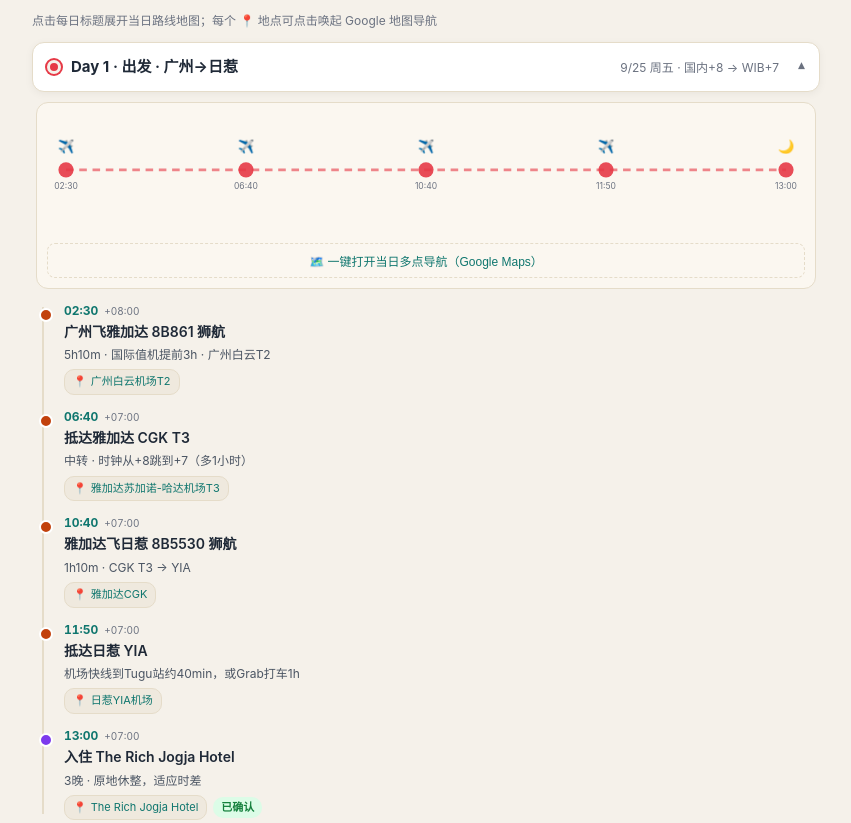
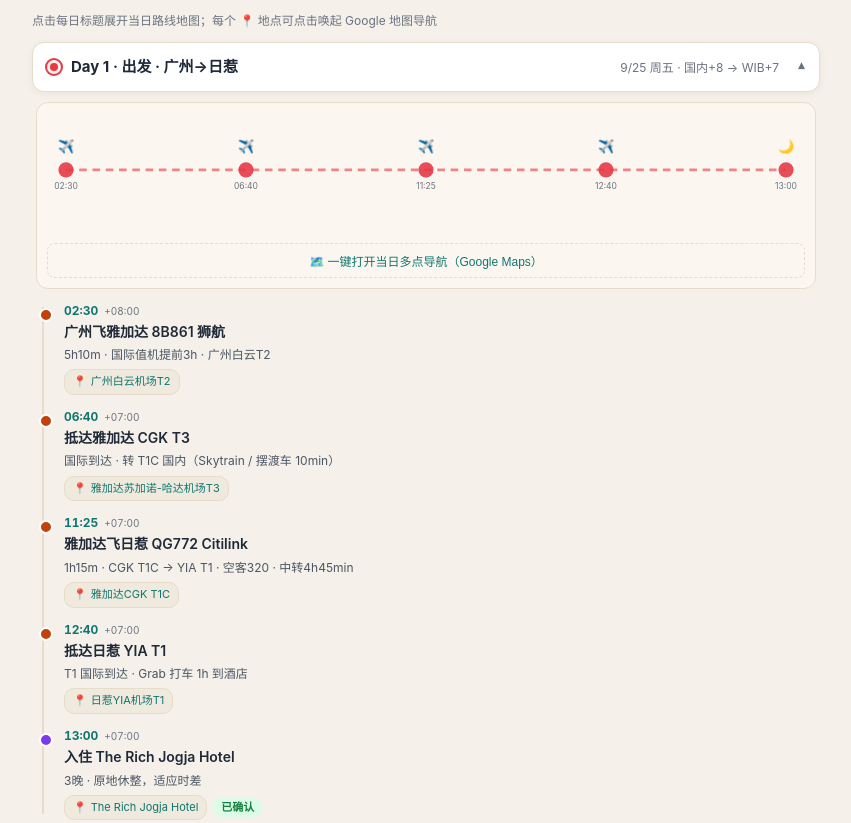
Before and after one commit to veeee-xie/-online, a plain HTML site: page index.html in a window 1280 px wide. Shown: the part 2132-2955 px from the top of the page, without its empty margins (214-1065 px from the left). Drawn offline with Linux system fonts and the light colour scheme.

Commit message:
Update flight details and itinerary in index.html

```diff
--- a/index.html
+++ b/index.html
@@ -276,7 +276,7 @@ code{background:var(--bg2);padding:1px 5px;border-radius:4px;font-size:12px;colo
       <thead><tr><th>日期</th><th>航班</th><th>出发→到达</th><th>时长</th><th>状态</th></tr></thead>
       <tbody>
         <tr><td>9/25</td><td>8B861 狮航</td><td>02:30 广州CAN·T2 → 06:40 雅加达CGK·T3</td><td>5h10m</td><td><span class="pill ok">已出票</span></td></tr>
-        <tr><td>9/25</td><td>8B5530 狮航</td><td>10:40 雅加达CGK·T3 → 11:50 日惹YIA</td><td>1h10m</td><td><span class="pill ok">已出票</span></td></tr>
+        <tr><td>9/25</td><td>QG772 Citilink</td><td>11:25 雅加达CGK·T1C → 12:40 日惹YIA·T1</td><td>1h15m</td><td><span class="pill ok">已改签</span></td></tr>
         <tr><td>9/30</td><td>IU726 Super Air Jet</td><td>15:30 泗水SUB → 18:00 科莫多LBJ</td><td>1h30m</td><td><span class="pill ok">已出票</span></td></tr>
         <tr><td>10/3</td><td>QZ643 亚航</td><td>10:35 科莫多LBJ → 11:45 巴厘岛DPS</td><td>1h10m</td><td><span class="pill ok">已出票</span></td></tr>
         <tr><td>10/6</td><td>SQ949+SQ894 新航</td><td>07:15 巴厘岛DPS → 10:00 新加坡SIN → 17:05 香港HKG</td><td>共9h50m</td><td><span class="pill ok">已出票</span></td></tr>
@@ -382,9 +382,9 @@ const DAYS = [
   {n:1,date:"9/25 周五",title:"出发 · 广州→日惹",color:"#E63946",tz:"国内+8 → WIB+7",
     items:[
       {t:"02:30",tz:"+08:00",type:"flight",title:"广州飞雅加达 8B861 狮航",desc:"5h10m · 国际值机提前3h · 广州白云T2",lat:23.3972,lng:113.3129,loc:"广州白云机场T2"},
-      {t:"06:40",tz:"+07:00",type:"flight",title:"抵达雅加达 CGK T3",desc:"中转 · 时钟从+8跳到+7（多1小时）",lat:-6.1256,lng:106.6559,loc:"雅加达苏加诺-哈达机场T3"},
-      {t:"10:40",tz:"+07:00",type:"flight",title:"雅加达飞日惹 8B5530 狮航",desc:"1h10m · CGK T3 → YIA",lat:-6.1256,lng:106.6559,loc:"雅加达CGK"},
-      {t:"11:50",tz:"+07:00",type:"flight",title:"抵达日惹 YIA",desc:"机场快线到Tugu站约40min，或Grab打车1h",lat:-7.7961,lng:110.0563,loc:"日惹YIA机场"},
+      {t:"06:40",tz:"+07:00",type:"flight",title:"抵达雅加达 CGK T3",desc:"国际到达 · 转 T1C 国内（Skytrain / 摆渡车 10min）",lat:-6.1256,lng:106.6559,loc:"雅加达苏加诺-哈达机场T3"},
+      {t:"11:25",tz:"+07:00",type:"flight",title:"雅加达飞日惹 QG772 Citilink",desc:"1h15m · CGK T1C → YIA T1 · 空客320 · 中转4h45min",lat:-6.1256,lng:106.6559,loc:"雅加达CGK T1C"},
+      {t:"12:40",tz:"+07:00",type:"flight",title:"抵达日惹 YIA T1",desc:"T1 国际到达 · Grab 打车 1h 到酒店",lat:-7.7961,lng:110.0563,loc:"日惹YIA机场T1"},
       {t:"13:00",tz:"+07:00",type:"hotel",title:"入住 The Rich Jogja Hotel",desc:"3晚 · 原地休整，适应时差",lat:-7.7835,lng:110.3556,loc:"The Rich Jogja Hotel",book:"已确认"},
     ]},
   {n:2,date:"9/26 周六",title:"婆罗浮屠 + 普兰巴南",color:"#F77F00",tz:"WIB +7",
@@ -554,7 +554,7 @@ document.addEventListener('click',e=>{
 /* ============ 倒计时 ============ */
 const EVENTS = [
   {iso:"2026-09-25T02:30:00+08:00",title:"广州飞雅加达 8B861",where:"广州白云机场T2",tz:"+08:00 国内"},
-  {iso:"2026-09-25T10:40:00+07:00",title:"雅加达飞日惹 8B5530",where:"CGK T3",tz:"+07:00 WIB"},
+  {iso:"2026-09-25T11:25:00+07:00",title:"雅加达飞日惹 QG772",where:"CGK T1C",tz:"+07:00 WIB"},
   {iso:"2026-09-26T06:00:00+07:00",title:"出发包车去婆罗浮屠",where:"The Rich Jogja Hotel",tz:"+07:00"},
   {iso:"2026-09-27T09:00:00+07:00",title:"出发去默拉皮火山",where:"The Rich Jogja",tz:"+07:00"},
   {iso:"2026-09-28T13:37:00+07:00",title:"火车 Argo Wilis 去泗水",where:"日惹Tugu站",tz:"+07:00"},
@@ -606,6 +606,7 @@ setInterval(tick,1000);
 /* ============ 待办清单 ============ */
 const TODO = [
   {p:"P0",t:"婆罗浮屠 9/26 门票官网预订（限流1200人/天）",d:"borobudurpark.com"},
+  {p:"P0",t:"确认其余 3 人 QG772 9/25 11:25 同航班",d:"截图只显示DANWEI 1人"},
   {p:"P1",t:"科莫多 10/1 团（确认1D还是2D1N）",d:"决定10/2行程"},
   {p:"P1",t:"佩尼达 10/4 包车+船票",d:"周日爆款，船票会售罄"},
   {p:"P1",t:"9/26 日惹包车（婆罗浮屠+普兰巴南一日）",d:"整天包车比打车划算"},
```
